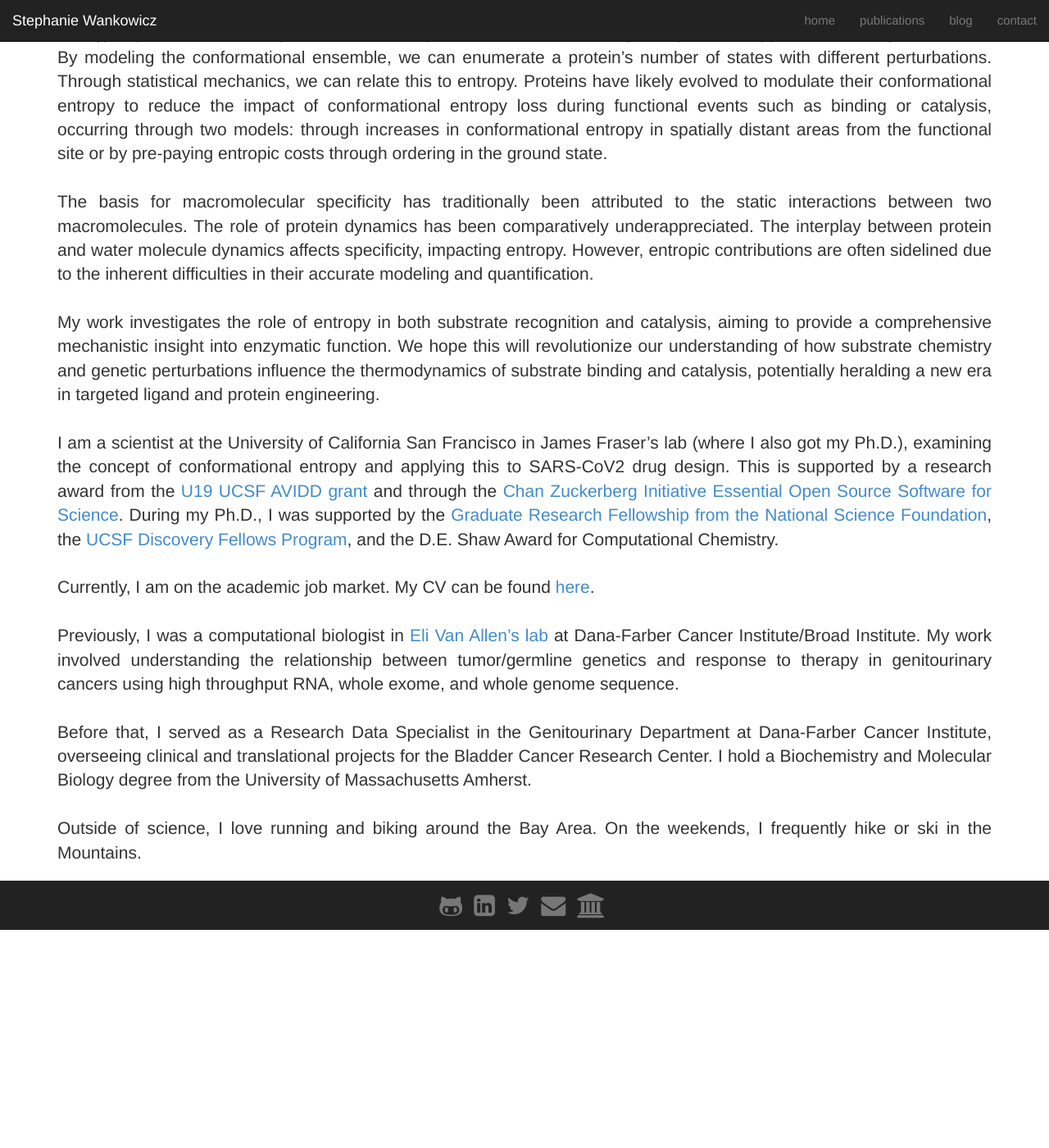
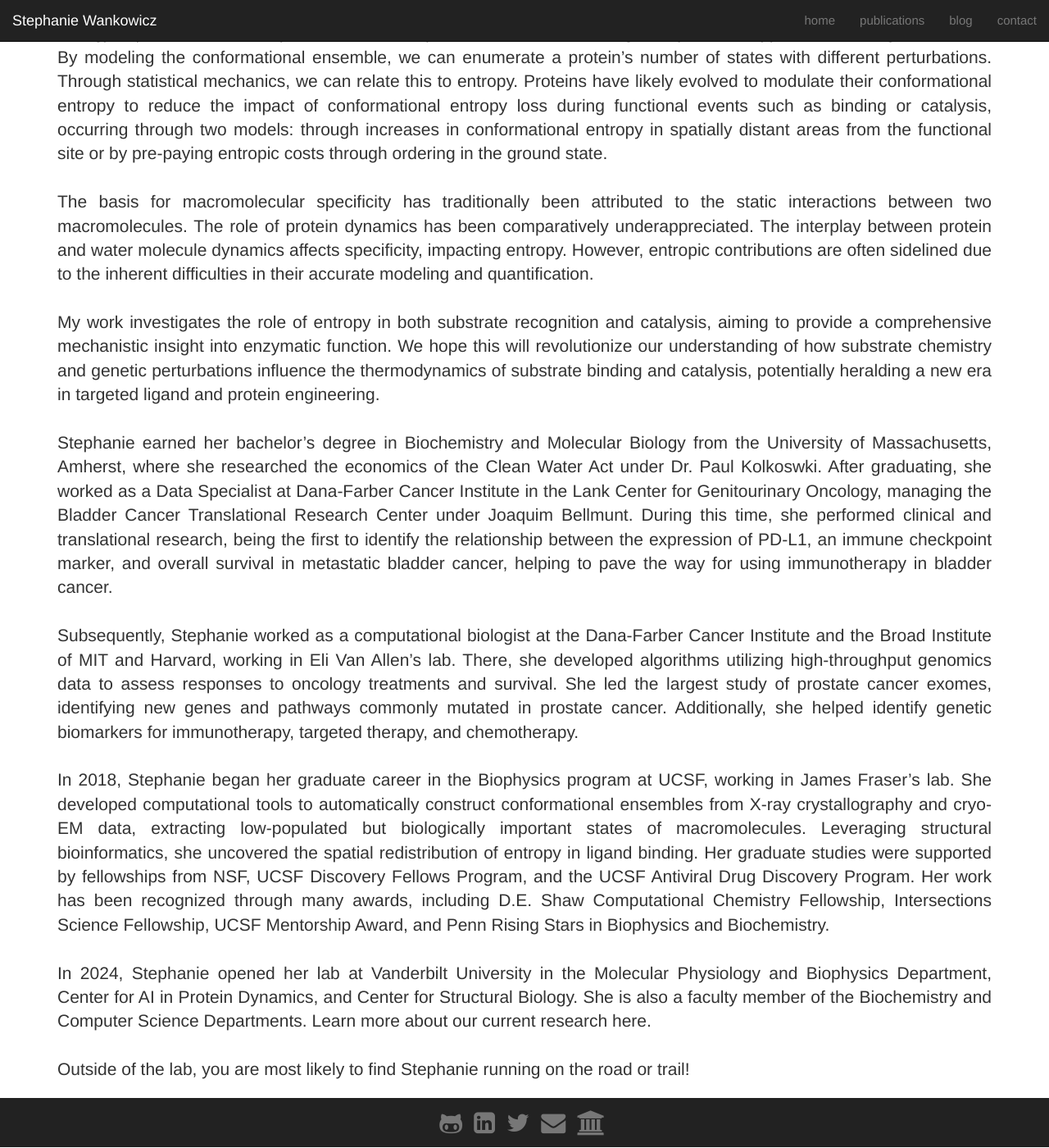
Before and after one commit to stephaniewankowicz/stephaniewankowicz.github.io, a Jekyll site: the page built from index.md, in a window 1280 px wide and 1400 px high, scrolled down 473 px. Shown: the whole window at 82% size. Built offline with Jekyll 4.4.1, drawn with Linux system fonts in a browser that asks for light colours; nearby versions of some CDN libraries; before the commit the page ends 1608 px from its top, so only the background shows below that.

Commit message:
Update biography on home page
Co-Authored-By: Claude Sonnet 4.6 <noreply@anthropic.com>

```diff
--- a/index.md
+++ b/index.md
@@ -27,25 +27,25 @@ My work investigates the role of entropy in both substrate recognition and catal
 <br>
 <br>
 
-I am a scientist at the University of California San Francisco in James Fraser’s lab (where I also got my Ph.D.), examining the concept of conformational entropy and applying this to SARS-CoV2 drug design. This is supported by a research award from the [U19 UCSF AVIDD grant](https://qbi.ucsf.edu/qcrgAViDD) and through the [Chan Zuckerberg Initiative Essential Open Source Software for Science](https://chanzuckerberg.com/eoss/proposals/integrating-the-software-toolkit-for-protein-structure-modeling/). During my Ph.D., I was supported by the [Graduate Research Fellowship from the National Science Foundation](https://www.nsfgrfp.org/), the [UCSF Discovery Fellows Program](https://graduate.ucsf.edu/discovery-fellows-program), and the D.E. Shaw Award for Computational Chemistry.
+Stephanie earned her bachelor’s degree in Biochemistry and Molecular Biology from the University of Massachusetts, Amherst, where she researched the economics of the Clean Water Act under Dr. Paul Kolkoswki. After graduating, she worked as a Data Specialist at Dana-Farber Cancer Institute in the Lank Center for Genitourinary Oncology, managing the Bladder Cancer Translational Research Center under Joaquim Bellmunt. During this time, she performed clinical and translational research, being the first to identify the relationship between the expression of PD-L1, an immune checkpoint marker, and overall survival in metastatic bladder cancer, helping to pave the way for using immunotherapy in bladder cancer.
 
 <br>
 <br>
 
-Currently, I am on the academic job market.  My CV can be found [here](/static/pdf/Wankowicz_CV_20230921.pdf).
+Subsequently, Stephanie worked as a computational biologist at the Dana-Farber Cancer Institute and the Broad Institute of MIT and Harvard, working in Eli Van Allen’s lab. There, she developed algorithms utilizing high-throughput genomics data to assess responses to oncology treatments and survival. She led the largest study of prostate cancer exomes, identifying new genes and pathways commonly mutated in prostate cancer. Additionally, she helped identify genetic biomarkers for immunotherapy, targeted therapy, and chemotherapy.
 
 <br>
 <br>
 
-Previously, I was a computational biologist in [Eli Van Allen's lab](https://vanallenlab.dana-farber.org/) at Dana-Farber Cancer Institute/Broad Institute. My work involved understanding the relationship between tumor/germline genetics and response to therapy in genitourinary cancers using high throughput RNA, whole exome, and whole genome sequence.
+In 2018, Stephanie began her graduate career in the Biophysics program at UCSF, working in James Fraser’s lab. She developed computational tools to automatically construct conformational ensembles from X-ray crystallography and cryo-EM data, extracting low-populated but biologically important states of macromolecules. Leveraging structural bioinformatics, she uncovered the spatial redistribution of entropy in ligand binding. Her graduate studies were supported by fellowships from NSF, UCSF Discovery Fellows Program, and the UCSF Antiviral Drug Discovery Program. Her work has been recognized through many awards, including D.E. Shaw Computational Chemistry Fellowship, Intersections Science Fellowship, UCSF Mentorship Award, and Penn Rising Stars in Biophysics and Biochemistry.
 
 <br>
 <br>
 
-Before that, I served as a Research Data Specialist in the Genitourinary Department at Dana-Farber Cancer Institute, overseeing clinical and translational projects for the Bladder Cancer Research Center. I hold a Biochemistry and Molecular Biology degree from the University of Massachusetts Amherst.
+In 2024, Stephanie opened her lab at Vanderbilt University in the Molecular Physiology and Biophysics Department, Center for AI in Protein Dynamics, and Center for Structural Biology. She is also a faculty member of the Biochemistry and Computer Science Departments. Learn more about our current research here.
 
 <br>
 <br>
 
-Outside of science, I love running and biking around the Bay Area. On the weekends, I frequently hike or ski in the Mountains.
+Outside of the lab, you are most likely to find Stephanie running on the road or trail!
 </p>
```
